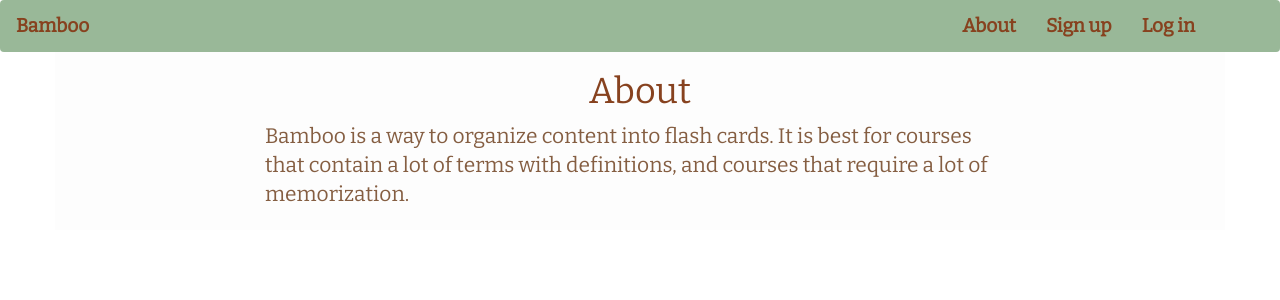
After one commit to OneCodeMan/Bamboo, a Django app: page /about/ in a window 1280 px wide. The commit adds this page. Shown: the top 300 px of the page. Run offline with Django 3.2, Linux system fonts and the light colour scheme; some libraries are stand-ins or nearby versions.

Commit message:
Added django-bootstrap, made the About page

```diff
--- a/card/static/card/css/styles.css
+++ b/card/static/card/css/styles.css
@@ -1,10 +1,14 @@
+* {
+	font-family: 'Bitter', serif;
+}
+
 /* hamburger menu */
 .icon-bar { background-color: #87421F !important; }
 
 /* remove default link settings */
 a, a:link, a:visited, a:hover {
 	text-decoration: none;
-	color: #855E42;
+	color: #87421F;
 	font-weight: bold;
 	font-size: 19px;
 }
@@ -13,9 +17,6 @@ a, a:link, a:visited, a:hover {
 	font-size: 15px;
 }
 
-* {
-	font-family: 'Bitter', serif;
-}
 /* this is how to have no space between navbar and jumbotron */
 .navbar, .jumbotron { margin-bottom: 0; }
 
@@ -59,7 +60,7 @@ a, a:link, a:visited, a:hover {
 
 .hideexample { background: #2A363B; }
 
-.hideexample:hover { background: white; }
+.hideexample:hover { background: #fdfdfd; }
 
 .questionexample { font-size: 15px; }
 
@@ -68,3 +69,15 @@ a, a:link, a:visited, a:hover {
 	font-weight: bold;
 	font-size: 17px;
 }
+
+/* About */
+.abouttitle {
+	color: #87421F;
+	text-align: center;
+	font-family: 'Bitter', serif;
+}
+
+.aboutcontainer {
+	color: #855E42;
+	background: #fdfdfd;
+}
--- /dev/null
+++ b/card/templates/card/about.html
@@ -0,0 +1,17 @@
+{% extends 'card/base.html' %}
+
+{% block content %}
+<div class="container aboutcontainer">
+	<h1 class="abouttitle">About</h1>
+
+	<div class="row">
+		<div class="col-md-offset-2 col-sm-8 col-xs-12 abouttext">
+			<p class="lead">
+				Bamboo is a way to organize content into flash cards. It is best for
+				courses that contain a lot of terms with definitions, and courses that
+				require a lot of memorization.
+			</p><!--lead-->
+		</div><!--col-->
+	</div><!--row-->
+</div><!--container-->
+{% endblock %}
--- a/card/templates/card/base.html
+++ b/card/templates/card/base.html
@@ -28,19 +28,24 @@
 		<div class="collapse navbar-collapse" id="navbar-collapse-1">
 			<ul class="nav navbar-nav navbar-right">
 				<li class="nav-item">
-					<a class="nav-link" href="#">About</a>
+					<a class="nav-link" href="{%  url 'card:about' %}">About</a>
 				</li>
+				{% if not user.is_authenticated %}
 				<li class="nav-item">
 					<a class="nav-link" href="{% url 'card:register' %}">Sign up</a>
 				</li>
 				<li class="nav-item">
 					<a class="nav-link" href="{% url 'card:login' %}">Log in</a>
 				</li>
+				{% else %}
+				<li class="nav-item">
+					<a class="nav-link" href="{% url 'card:logout' %}">Log out</a>
+				</li>
+				{% endif %}
 			</ul>
 		</div><!--collapse-->
 	</div><!--container-->
 </nav><!--navbar-->
-
 
 {% block content %}
 {% endblock %}
--- a/card/urls.py
+++ b/card/urls.py
@@ -14,6 +14,7 @@ urlpatterns = [
 	url(r'^deck/(?P<deck>[0-9]+)/card/(?P<card>[0-9]+)/$', views.card_delete, name='card_delete'),
 
 	url(r'^register/$', views.UserFormView.as_view(), name='register'),
+	url(r'^about/$', views.AboutView.as_view(), name='about'),
 	url(r'^login/$', views.LoginView.as_view(), name='login'),
 	url(r'^logout/$', views.LogoutView.as_view(), name='logout'),
 ]
--- a/card/views.py
+++ b/card/views.py
@@ -17,6 +17,11 @@ class IndexView(generic.ListView):
 			return Deck.objects.filter(owner=self.request.user)
 		else:
 			return None
+
+# about page
+class AboutView(TemplateView):
+	template_name = 'card/about.html'
+
 # deck stuff
 class DeckView(DetailView):
 	model = Deck
--- a/studysite/settings.py
+++ b/studysite/settings.py
@@ -38,6 +38,7 @@ INSTALLED_APPS = [
     'django.contrib.messages',
     'django.contrib.staticfiles',
     'card.apps.CardConfig',
+    'bootstrap3',
 ]
 
 MIDDLEWARE = [
--- a/todo.txt
+++ b/todo.txt
@@ -1,7 +1,6 @@
 TODOS
 -----
 Easy
-- Make about page
 - Register form (form validation)
 Around here, ask SO/ r/django how you'd use AJAX
 to call to db to check for existing users
```
